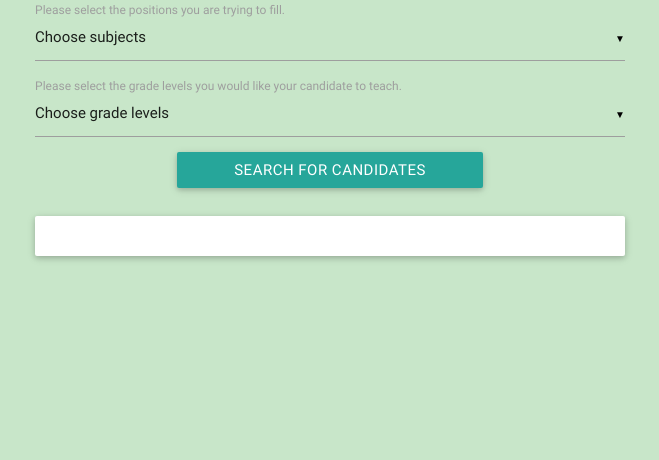
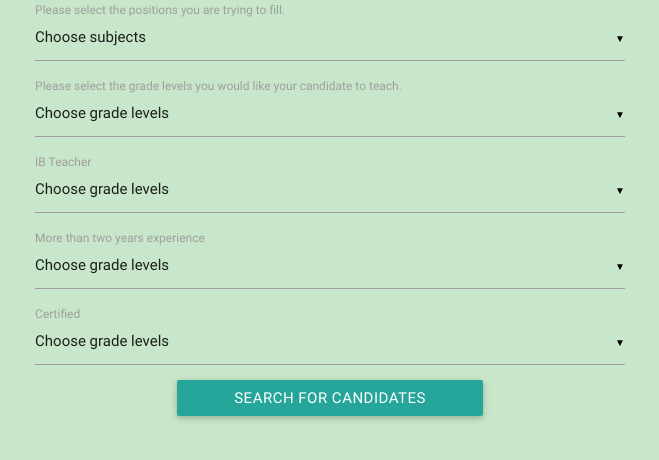
Before and after one commit to diegocepedaw/teachers-latin-america, a PHP site: page /index2.php in a window 1280 px wide. Shown: the top 460 px of the page, without its empty margins (310-969 px from the left). Run offline with PHP 8.4, Linux system fonts and the light colour scheme; some libraries are stand-ins or nearby versions.

Commit message:
match percentage added cleaned up php for styling

```diff
--- a/index2.php
+++ b/index2.php
@@ -5,7 +5,6 @@
 $user = 'id171775_root';
 $password = 'teach';
 $db ='id171775_tla';
-
 
     $connection = mysqli_connect($host,$user,$password,$db);// you can select db separately as you did already
       if($connection){
@@ -15,7 +14,7 @@
            if(isset($_POST['teaching_area_id']) && isset($_POST['grade_level_id'])){
              $chkArrCSV = implode(',',$chkArr);
              $chkArrCSV2 = implode(',',$chkArr2);
-             $query = mysqli_query($connection, "SELECT fname, lname, email, linkedin, teaching_area_id, grade_level_id, citizenship, years_of_experience_teaching, university_college_name, field_of_study
+             $query = mysqli_query($connection, "SELECT fname, lname, email, linkedin, teaching_area_id, grade_level_id, citizenship, years_of_experience_teaching, university_college_name, field_of_study, teaching_certification
                  FROM joblisting_employees
                  INNER JOIN joblisting_candidate_teaching_areas ON joblisting_employees.id = joblisting_candidate_teaching_areas.candidate_id
                  INNER JOIN joblisting_candidate_grade_level ON joblisting_employees.id = joblisting_candidate_grade_level.candidate_id
@@ -58,18 +57,101 @@
 
 
 
-              <div id="main-slider" class="liquid-slider">
+
+              <div class="row">
+                   <div id="wrapper" class="col s8 offset-s2">
+                    <div id="main-slider" class="liquid-slider " >
                         <?php
+
+
                          if(isset($_POST['teaching_area_id']) && isset($_POST['grade_level_id'])){
                             while ($row = $query->fetch_assoc()){
                             $group_arr[] = $row;
-                       echo '<div> <h2 class="title">'. $row["fname"] . ' ' . $row["lname"] . '</h2>'. implode('</p><p>', $row)  . '</div>';
+                            $ibMet = 0;
+                            $experienceMet = 0;
+                            $certifiedMet = 0;
+                            $matchVal = "0%";
+
+                            if(preg_match("/[23456789]|1[0123456789]/",$row["years_of_experience_teaching"])){
+                                 $experienceMet = 1;
+                            }
+
+                            if(!(preg_match("/^[Nn][oO]/",$row["teaching_certification"]))){
+                                 $certifiedMet = 1;
+                            }
+
+
+                            if(isset($_POST['ib'])&& isset($_POST['certified'])&& isset($_POST['experience'])){
+                                 if($certifiedMet == 1 && $experienceMet ==1){
+                                     $matchVal = rand(88, 99) . "%";
+                                    }
+                                    elseif($certifiedMet == 1 || $experienceMet ==1) {
+                                          $matchVal = rand(70, 82) . "%";
+                                    }
+                                    else{
+                                         $matchVal = rand(38, 48) . "%";
+                                    }
+                            }
+                            elseif(isset($_POST['ib'])&& isset($_POST['certified'])){
+                                 if($certifiedMet == 1){
+                                     $matchVal = rand(85, 98) . "%";
+                                    }
+                                    else {
+                                          $matchVal = rand(50, 73) . "%";
+                                    }
+                            }
+                            elseif(isset($_POST['ib'])&& isset($_POST['experience'])){
+                                 if($experienceMet == 1){
+                                    $matchVal = rand(85, 98) . "%";
+                                    }
+                                    else {
+                                         $matchVal = rand(50, 73) . "%";
+                                    }
+
+                            }
+                            elseif(isset($_POST['certified'])&& isset($_POST['experience'])){
+                                 if($certifiedMet == 1 && $experienceMet ==1){
+                                    $matchVal = rand(88, 99) . "%";
+                                   }
+                                   elseif($certifiedMet == 1 || $experienceMet ==1) {
+                                         $matchVal = rand(60, 72) . "%";
+                                   }
+                                   else{
+                                       $matchVal = rand(38, 48) . "%";
+                                   }
+
+                            }
+                            elseif(isset($_POST['ib'])){
+                                 $matchVal = rand(82, 98) . "%";
+                            }
+                            elseif(isset($_POST['certified'])){
+                                 if($certifiedMet == 1){
+                                      $matchVal = rand(85, 98) . "%";
+                                 }
+                                 else {
+                                      $matchVal = rand(40, 63) . "%";
+                                 }
+
+                            }
+                            elseif(isset($_POST['experience'])){
+                                 if($experienceMet == 1){
+                                     $matchVal = rand(85, 98) . "%";
+                                 }
+                                 else {
+                                     $matchVal = rand(40, 63) . "%";
+                                 }
+
+                            }
+                            //this is where div is created
+                            //fname, lname, email, linkedin, teaching_area_id, grade_level_id, citizenship, years_of_experience_teaching, university_college_name, field_of_study, teaching_certification
+                            $row["match"] = $matchVal;
+                            echo '<div> <h2 class="title">'. $row["fname"] . ' ' . $row["lname"] . '</h2> <p>Email: '. $row["email"]. '</p>'.  '<p>Citizenship: '. $row["citizenship"]. '</p>'.  '<p>Years of experience teaching: '. $row["years_of_experience_teaching"]. '</p><p>Higher educaion : '. $row["field_of_study"] . ' at '. $row["university_college_name"]. '</p>Teaching certifications: '.$row["teaching_certification"]  .'</p><p>Match percentage: '.$row["match"]. '</p></div>';
+
                           }
                          }
                          ?>
                     </div>
-
-              <div class="row">
+               </div>
                            <form name="myForm" action="index2.php" method="post">
       					<div class="input-field col s8 offset-s2">
       						<select name="teaching_area_id[]"  multiple="multiple">
@@ -127,6 +209,33 @@
       						</select>
       						<label>Please select the grade levels you would like your candidate to teach.</label>
       					</div>
+
+                              <div class="input-field col s8 offset-s2">
+      						<select  name="ib[]"  multiple="multiple">
+      							<option value="" disabled selected>Choose grade levels</option>
+      							<option value="0">Yes</option>
+
+      						</select>
+      						<label>IB Teacher</label>
+      					</div>
+
+                              <div class="input-field col s8 offset-s2">
+      						<select  name="experience[]"  multiple="multiple">
+      							<option value="" disabled selected>Choose grade levels</option>
+      							<option value="19">Yes</option>
+
+      						</select>
+      						<label>More than two years experience</label>
+      					</div>
+
+                              <div class="input-field col s8 offset-s2">
+      						<select  name="certified[]"  multiple="multiple">
+      							<option value="" disabled selected>Choose grade levels</option>
+      							<option value="0">Yes</option>
+      						</select>
+      						<label>Certified</label>
+      					</div>
+
                             <button class="btn waves-effect waves-light col s4 offset-s4" type="submit" value="Submit" name="action">Search for Candidates</button>
                       </form>
 
@@ -134,7 +243,7 @@
 
               <div class="row">
         				<div class="col s8 offset-s2">
-        					<div class="card-panel">
+
                 </div>
 
 
@@ -179,6 +288,7 @@
       $('select').material_select();
     });
   </script>
+
   </footer>
   </body>
   </html>
```
Lines whose indentation alone changed are shown as unchanged.
